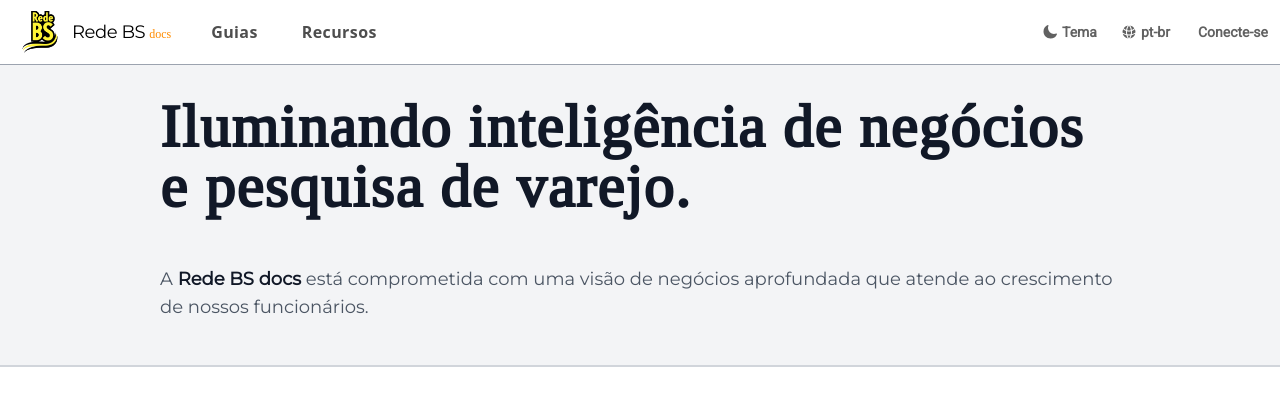
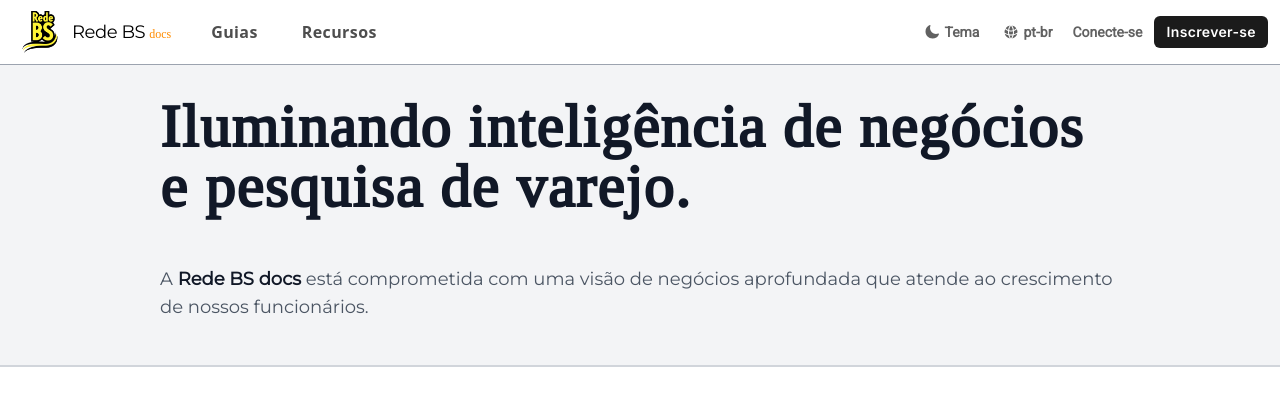
Before and after one commit to Earth-Hominid/Learning-Portal, a Next.js app: page / in a window 1280 px wide. Shown: the top 406 px of the page. Built offline with nearby package versions, Linux system fonts and the light colour scheme; a web font is replaced by a local one.

Commit message:
top navigation large auth buttons updated

```diff
--- a/components/navigation/top-nav/Styles.ts
+++ b/components/navigation/top-nav/Styles.ts
@@ -111,3 +111,11 @@ export const ActionButtonContainer = tw.div`
   items-center
   space-x-3
 `;
+
+export const AuthHolder = tw.div`
+  hidden
+  lg:flex
+  flex-row
+  space-x-2
+  mx-3
+`;
--- a/components/navigation/top-nav/TopNav.tsx
+++ b/components/navigation/top-nav/TopNav.tsx
@@ -16,6 +16,7 @@ import {
   StyledButton,
   ActionButtonHolder,
   ActionButtonContainer,
+  AuthHolder,
 } from './Styles';
 
 const TopNav = ({
@@ -66,6 +67,7 @@ const TopNav = ({
             </StyledButton>
           </RelativeContainer>
         </IconContainer>
+        <AuthHolder>
           <ThemeButton
             handleToggleThemeClick={handleToggleThemeClick}
             darkMode={darkMode}
@@ -76,6 +78,8 @@ const TopNav = ({
             englishMode={englishMode}
           />
           <LogInButton englishMode={englishMode} />
+          <SignUpButton englishMode={englishMode} />
+        </AuthHolder>
       </InsideContainer>
     </MainContainer>
   );
--- a/components/navigation/top-nav/buttons/Styles.ts
+++ b/components/navigation/top-nav/buttons/Styles.ts
@@ -3,19 +3,22 @@ import tw from 'tailwind-styled-components';
 export const StyledSignUpButton = tw.button`
   flex
   items-center
+  justify-center
   dark:text-[#1b1b1b]
-  dark:bg-[#ffffff]
+  dark:bg-[#fff]
   dark:hover:bg-[#CDCDCD]
   text-[#ffffff]
-  bg-[#696969]
-  hover:bg-[#1C1C1C]
+  bg-[#1b1b1b]
+  hover:bg-[#696969]
   text-sm
   font-inter
   font-semibold
   mx-2
-  py-1
-  px-2
+  py-2
+  px-3
   rounded-md
+  tracking-wide
+  leading-4
 `;
 
 export const StyledOutButton = tw.button`
```
Lines whose indentation alone changed are shown as unchanged.
